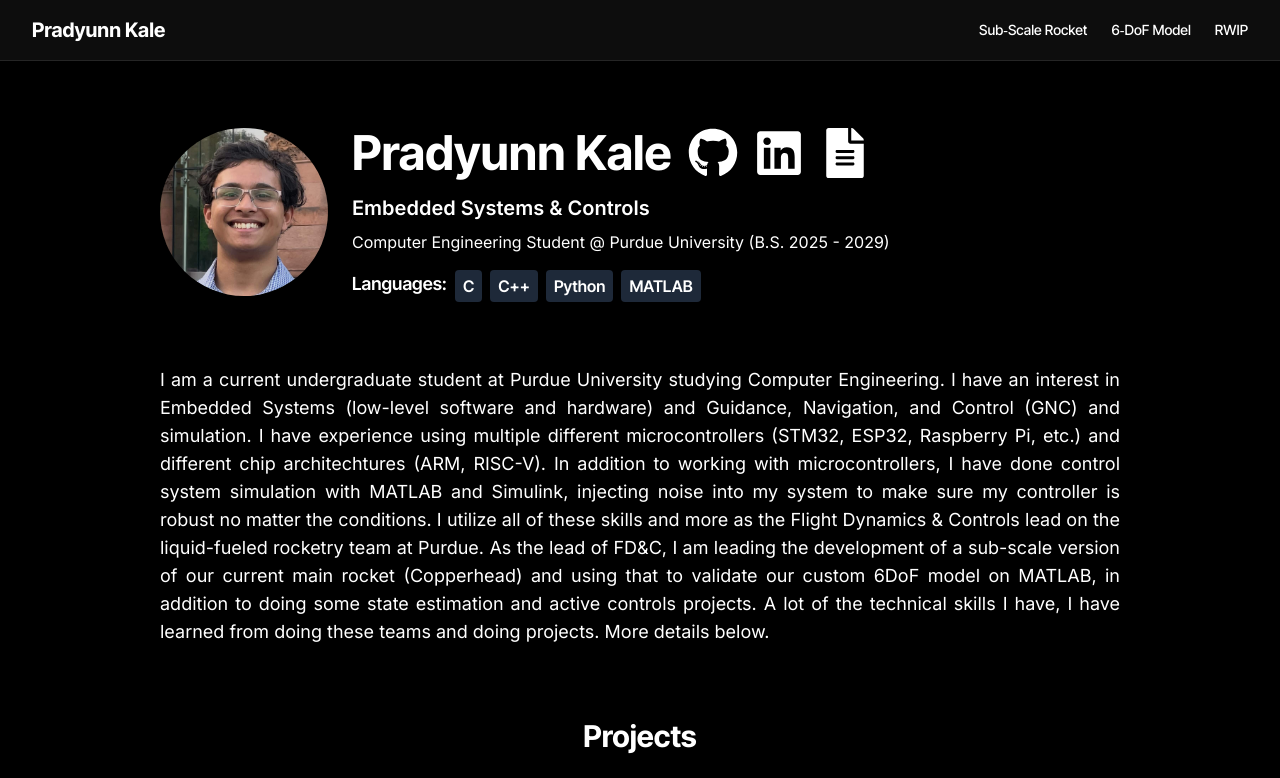
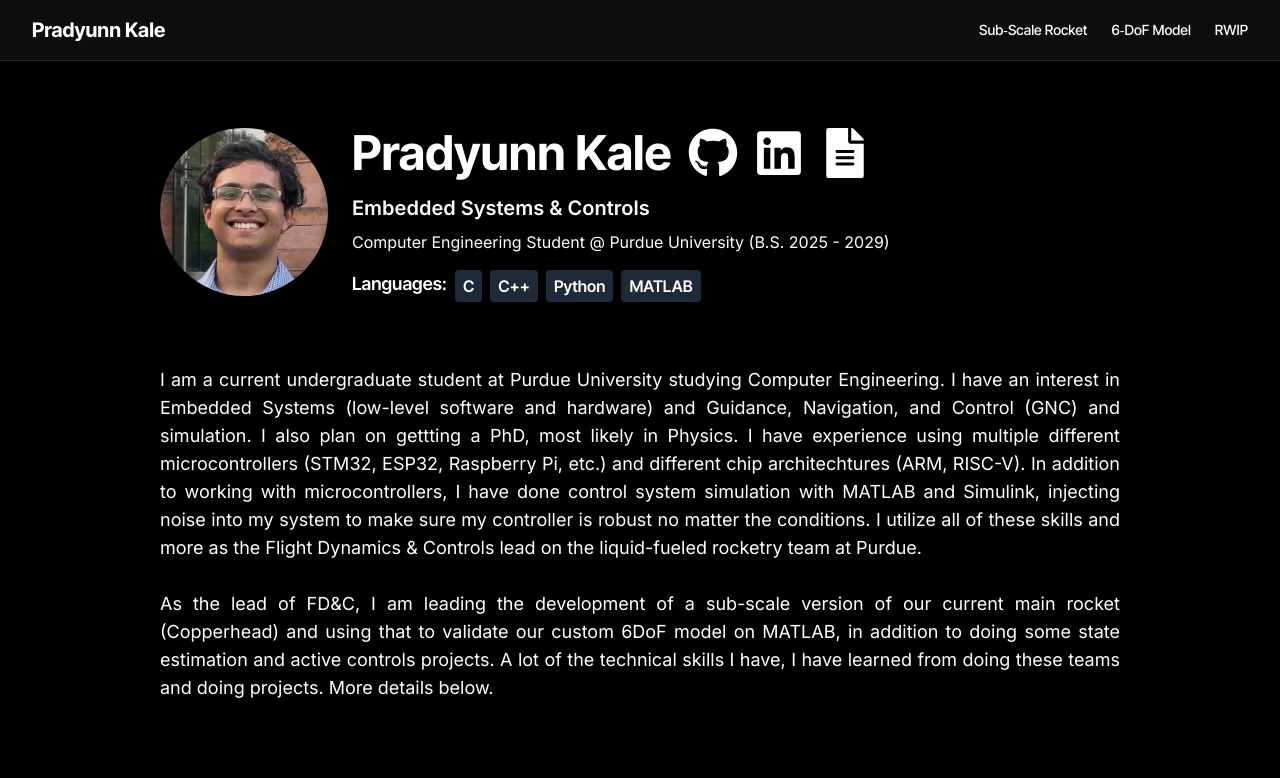
Before and after one commit to pradyunnkale/Portfolio, a Next.js app: page / in a window 1280 px wide. Shown: the top 778 px of the page. Built offline with nearby package versions, Linux system fonts and the light colour scheme.

Commit message:
Added to the bio

```diff
--- a/app/page.js
+++ b/app/page.js
@@ -73,10 +73,13 @@ export default function HomePage() {
               <span className="font-normal text-justify text-lg">
                 I am a current undergraduate student at Purdue University studying Computer Engineering.
                 I have an interest in Embedded Systems (low-level software and hardware) and Guidance, Navigation, and Control (GNC) and simulation.
+                I also plan on gettting a PhD, most likely in Physics.
                 I have experience using multiple different microcontrollers (STM32, ESP32, Raspberry Pi, etc.) and different chip architechtures (ARM, RISC-V).
                 In addition to working with microcontrollers, I have done control system simulation with MATLAB and Simulink,
                 injecting noise into my system to make sure my controller is robust no matter the conditions. I utilize all of these skills and more as the Flight Dynamics
-                & Controls lead on the liquid-fueled rocketry team at Purdue. As the lead of FD&C, I am leading the development of a sub-scale version of our current main rocket (Copperhead)
+                & Controls lead on the liquid-fueled rocketry team at Purdue.
+                <br/><br/>
+                As the lead of FD&C, I am leading the development of a sub-scale version of our current main rocket (Copperhead)
                 and using that to validate our custom 6DoF model on MATLAB, in addition to doing some state estimation and active controls projects.
                 A lot of the technical skills I have, I have learned from doing these teams and doing projects. More details below.
               </span>
```
Also changed, not shown: 1 other file (tests, documents, lock files or other folders).
